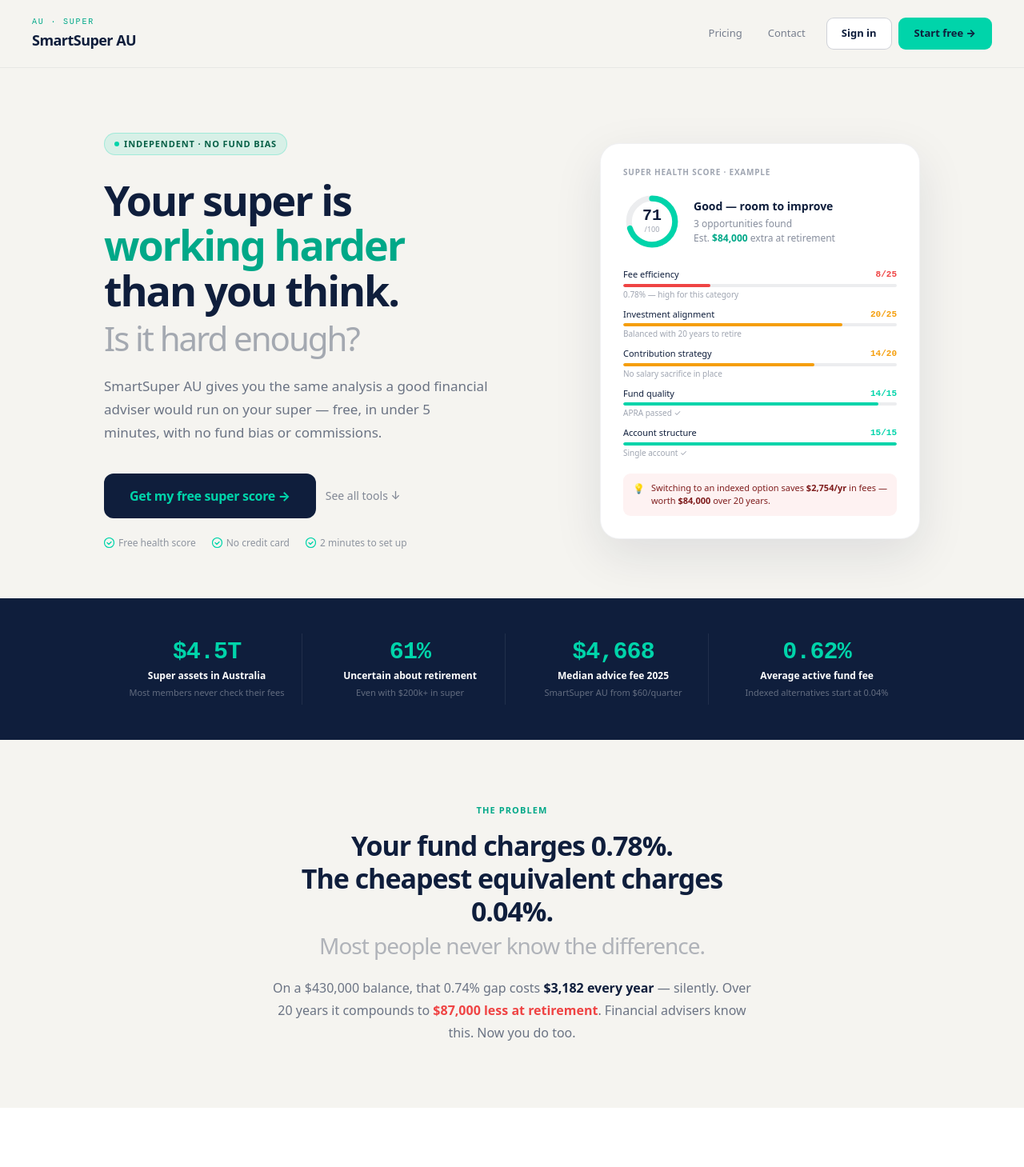
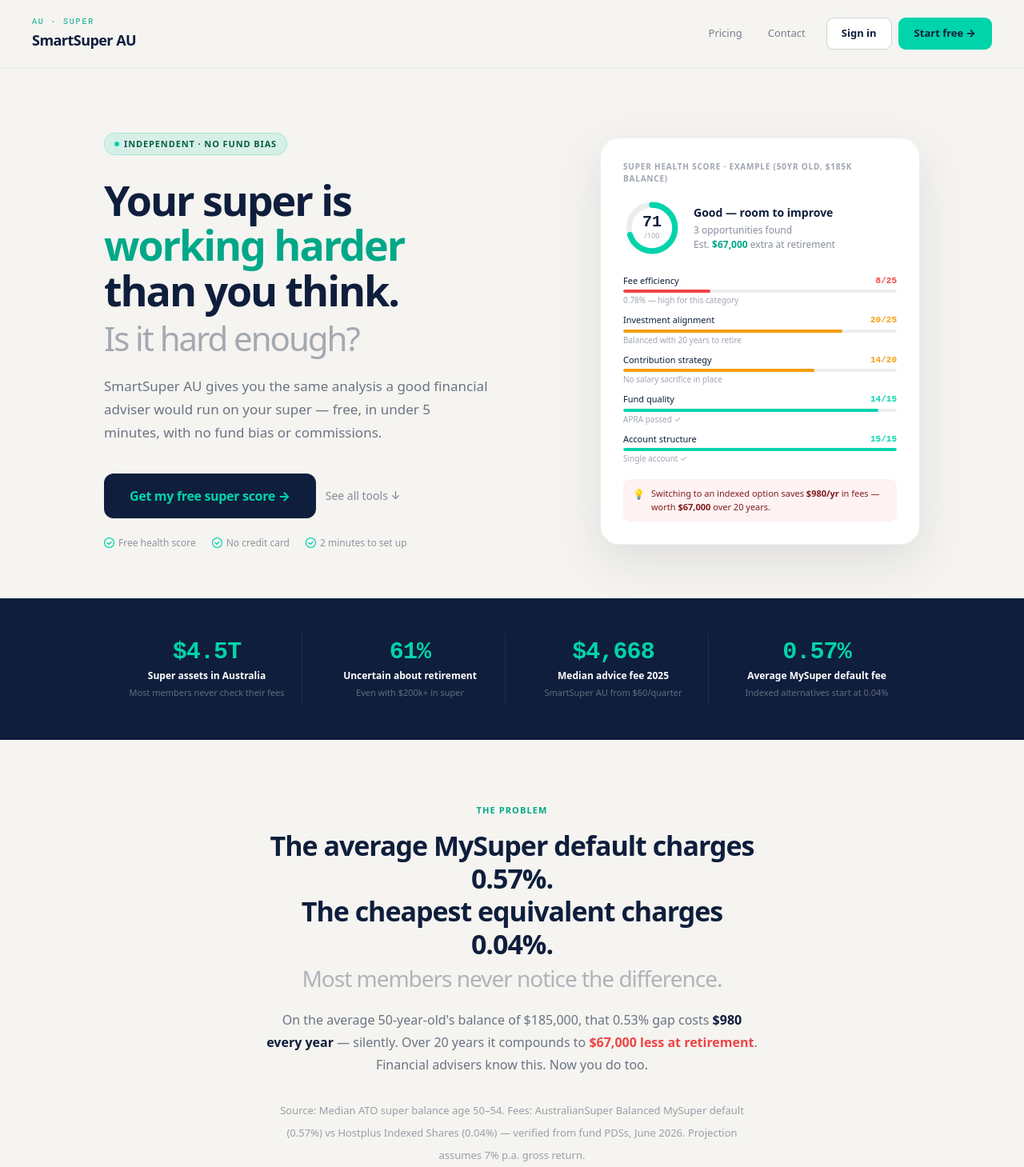
Before and after one commit to mbf2756/supersmart-au, a Next.js app: page / in a window 1280 px wide. Shown: the top 1459 px of the page at 80% size. Built offline with nearby package versions, Linux system fonts and the light colour scheme; no server answers.

Commit message:
Update retirement savings estimates and fees

```diff
--- a/src/app/(marketing)/page.tsx
+++ b/src/app/(marketing)/page.tsx
@@ -64,7 +64,7 @@
 
           {/* Score preview card */}
           <div style={{ background: 'white', borderRadius: 24, padding: '28px', boxShadow: '0 20px 60px rgba(15,30,60,0.1)', border: '1px solid rgba(15,30,60,0.06)' }}>
-            <div style={{ fontSize: 10, fontWeight: 600, color: 'rgba(15,30,60,0.4)', textTransform: 'uppercase' as const, letterSpacing: '0.08em', marginBottom: 18 }}>Super health score · Example</div>
+            <div style={{ fontSize: 10, fontWeight: 600, color: 'rgba(15,30,60,0.4)', textTransform: 'uppercase' as const, letterSpacing: '0.08em', marginBottom: 18 }}>Super health score · Example (50yr old, $185k balance)</div>
             <div style={{ display: 'flex', alignItems: 'center', gap: 16, marginBottom: 22 }}>
               <div style={{ position: 'relative', width: 72, height: 72, flexShrink: 0 }}>
                 <svg viewBox="0 0 80 80" style={{ width: 72, height: 72 }}>
@@ -78,7 +78,7 @@
               </div>
               <div>
                 <div style={{ fontSize: 14, fontWeight: 700, color: '#0F1E3C', marginBottom: 3 }}>Good — room to improve</div>
-                <div style={{ fontSize: 12, color: 'rgba(15,30,60,0.5)', lineHeight: 1.5 }}>3 opportunities found<br />Est. <strong style={{ color: '#00A888' }}>$84,000</strong> extra at retirement</div>
+                <div style={{ fontSize: 12, color: 'rgba(15,30,60,0.5)', lineHeight: 1.5 }}>3 opportunities found<br />Est. <strong style={{ color: '#00A888' }}>$67,000</strong> extra at retirement</div>
               </div>
             </div>
             {[
@@ -102,7 +102,7 @@
             <div style={{ marginTop: 18, padding: '10px 12px', background: '#FEF2F2', borderRadius: 9, display: 'flex', gap: 8, alignItems: 'flex-start' }}>
               <span style={{ fontSize: 12 }}>💡</span>
               <div style={{ fontSize: 11, color: '#7F1D1D', lineHeight: 1.5 }}>
-                Switching to an indexed option saves <strong>$2,754/yr</strong> in fees — worth <strong>$84,000</strong> over 20 years.
+                Switching to an indexed option saves <strong>$980/yr</strong> in fees — worth <strong>$67,000</strong> over 20 years.
               </div>
             </div>
           </div>
@@ -116,7 +116,7 @@
             { value: '$4.5T', label: 'Super assets in Australia', sub: 'Most members never check their fees' },
             { value: '61%', label: 'Uncertain about retirement', sub: 'Even with $200k+ in super' },
             { value: '$4,668', label: 'Median advice fee 2025', sub: 'SmartSuper AU from $60/quarter' },
-            { value: '0.62%', label: 'Average active fund fee', sub: 'Indexed alternatives start at 0.04%' },
+            { value: '0.57%', label: 'Average MySuper default fee', sub: 'Indexed alternatives start at 0.04%' },
           ].map((s, i) => (
             <div key={s.value} style={{ textAlign: 'center', padding: '8px 16px', borderRight: i < 3 ? '1px solid rgba(255,255,255,0.08)' : 'none' }}>
               <div style={{ fontFamily: 'monospace', fontSize: 30, fontWeight: 700, color: '#00D4AA', letterSpacing: '-0.03em', lineHeight: 1, marginBottom: 6 }}>{s.value}</div>
@@ -131,12 +131,12 @@
       <section style={{ maxWidth: 700, margin: '0 auto', padding: '80px 40px', textAlign: 'center' }}>
         <div style={{ fontSize: 11, fontWeight: 700, color: '#00A888', textTransform: 'uppercase' as const, letterSpacing: '0.1em', marginBottom: 16 }}>The problem</div>
         <h2 style={{ fontSize: 34, fontWeight: 800, color: '#0F1E3C', letterSpacing: '-0.03em', lineHeight: 1.2, marginBottom: 20 }}>
-          Your fund charges 0.78%.<br />
+          The average MySuper default charges 0.57%.<br />
           The cheapest equivalent charges 0.04%.<br />
-          <span style={{ color: 'rgba(15,30,60,0.3)', fontWeight: 400, fontSize: 28 }}>Most people never know the difference.</span>
+          <span style={{ color: 'rgba(15,30,60,0.3)', fontWeight: 400, fontSize: 28 }}>Most members never notice the difference.</span>
         </h2>
         <p style={{ fontSize: 16, color: 'rgba(15,30,60,0.6)', lineHeight: 1.75 }}>
-          On a $430,000 balance, that 0.74% gap costs <strong style={{ color: '#0F1E3C' }}>$3,182 every year</strong> — silently. Over 20 years it compounds to <strong style={{ color: '#EF4444' }}>$87,000 less at retirement</strong>. Financial advisers know this. Now you do too.
+          On the average 50-year-old's balance of $185,000, that 0.53% gap costs <strong style={{ color: '#0F1E3C' }}>$980 every year</strong> — silently. Over 20 years it compounds to <strong style={{ color: '#EF4444' }}>$67,000 less at retirement</strong>. Financial advisers know this. Now you do too.<br /><br /><span style={{ fontSize: 13, color: 'rgba(15,30,60,0.4)' }}>Source: Median ATO super balance age 50–54. Fees: AustralianSuper Balanced MySuper default (0.57%) vs Hostplus Indexed Shares (0.04%) — verified from fund PDSs, June 2026. Projection assumes 7% p.a. gross return.</span>
         </p>
       </section>
 
```
